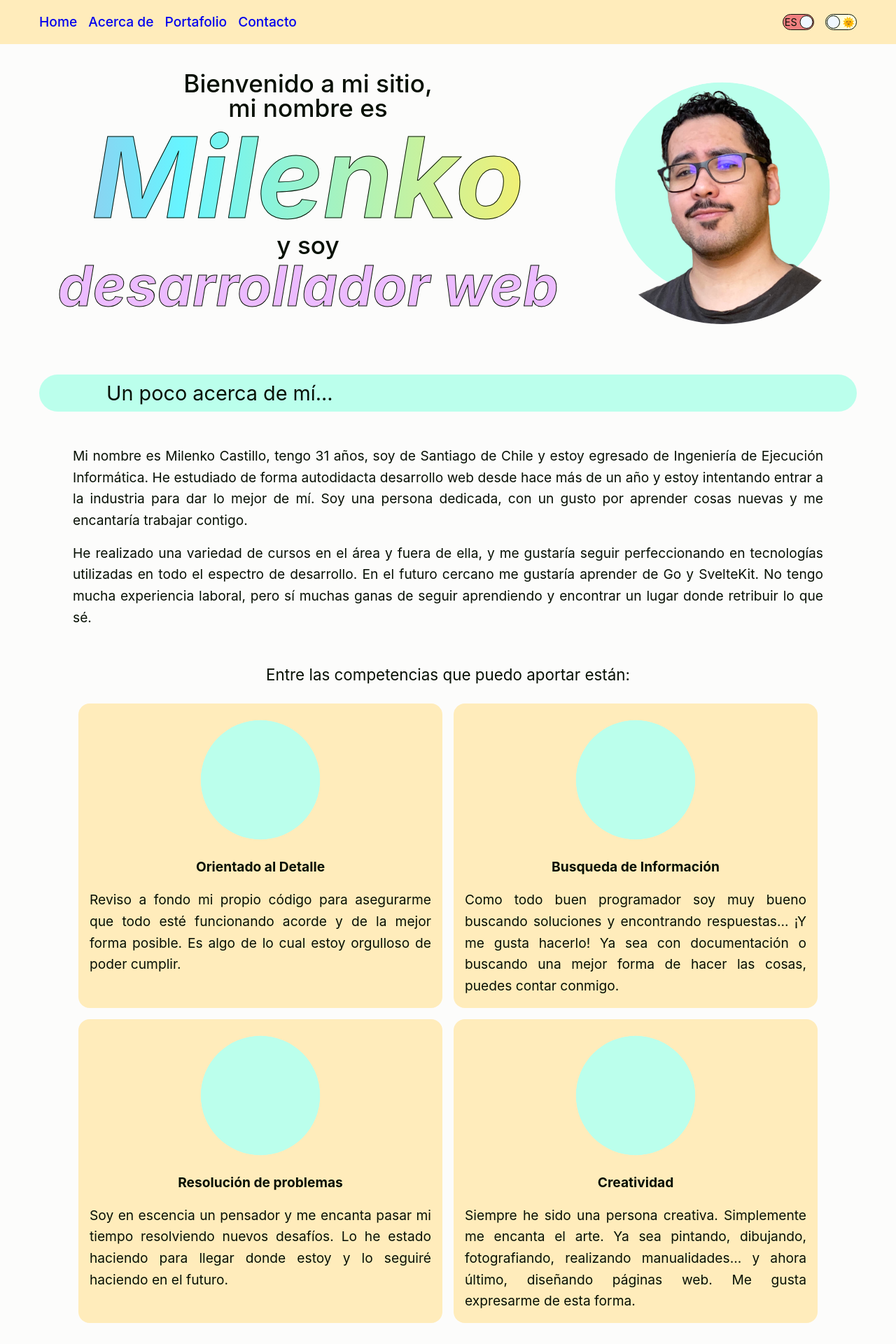
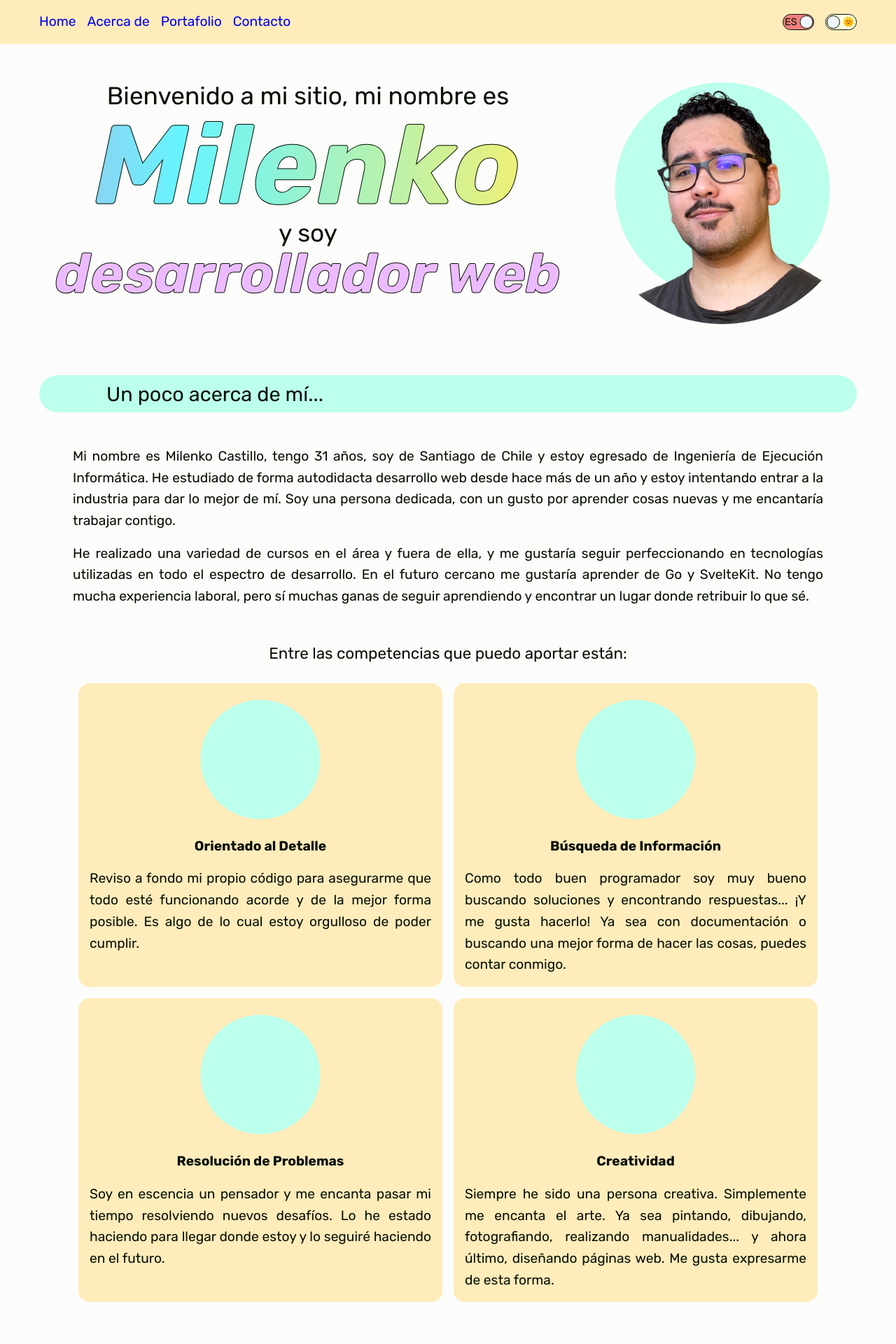
Before and after one commit to stixbunny/portfolio, a Vue app: page / in a window 1280 px wide. Shown: the top 1920 px of the page at 70% size. Built offline with nearby package versions, Linux system fonts and the light colour scheme; some icons are missing.

Commit message:
minor changes

```diff
--- a/src/assets/base.css
+++ b/src/assets/base.css
@@ -1,3 +1,5 @@
+@import url('https://fonts.googleapis.com/css2?family=Rubik:ital,wght@0,300;0,400;0,700;1,400;1,700&display=swap');
+
 :root {
   color-scheme: light dark;
 
@@ -88,9 +90,7 @@ body {
     background-color 0.3s;
   line-height: 1.6;
   font-family:
-    Inter,
-    -apple-system,
-    BlinkMacSystemFont,
+    'Rubik',
     'Segoe UI',
     Roboto,
     Oxygen,
--- a/src/components/sections/ContactSection.vue
+++ b/src/components/sections/ContactSection.vue
@@ -28,9 +28,6 @@ ul {
   justify-content: space-around;
   align-content: center;
 }
-li {
-  /* flex-basis: 20%; */
-}
 a {
   display: flex;
   flex-direction: column;
@@ -45,4 +42,9 @@ svg {
 span {
   color: var(--color-text);
 }
+@media (min-width: 35rem) {
+  ul {
+    padding-inline: calc(var(--section-row-gap) * 7);
+  }
+}
 </style>
--- a/src/components/sections/HomeSection.vue
+++ b/src/components/sections/HomeSection.vue
@@ -55,6 +55,7 @@ h1 {
   font-size: var(--font-l);
   line-height: 1;
   text-wrap: balance;
+  text-align: center;
 }
 span {
   display: block;
@@ -134,6 +135,16 @@ img {
     position: relative;
   }
 }
+@media (min-width: 60em) {
+  span:first-child {
+    display: inline;
+    text-align: center;
+  }
+  span:nth-child(2) {
+    display: inline;
+    text-align: center;
+  }
+}
 </style>
 
 <style>
--- a/src/components/sections/PortfolioSection.vue
+++ b/src/components/sections/PortfolioSection.vue
@@ -136,7 +136,7 @@ li {
   align-items: center;
   justify-content: center;
   position: relative;
-  /* width: 50%; */
+  width: 70%;
   /* max-height: 50%; */
   /* margin-block: 2rem; */
   color: var(--color-accent);
@@ -158,6 +158,13 @@ img {
   align-items: center;
   gap: 1rem;
   font-size: var(--font-small);
+  font-style: italic;
+}
+a {
+  color: var(--color-text) !important;
+}
+a:hover {
+  color: var(--color-accent) !important;
 }
 .made-with {
   display: flex;
--- a/src/i18n/i18n.js
+++ b/src/i18n/i18n.js
@@ -86,10 +86,10 @@ const messages = {
       detailoriented: 'Orientado al Detalle',
       detailorienteddesc:
         'Reviso a fondo mi propio código para asegurarme que todo esté funcionando acorde y de la mejor forma posible. Es algo de lo cual estoy orgulloso de poder cumplir.',
-      research: 'Busqueda de Información',
+      research: 'Búsqueda de Información',
       researchdesc:
         'Como todo buen programador soy muy bueno buscando soluciones y encontrando respuestas... ¡Y me gusta hacerlo! Ya sea con documentación o buscando una mejor forma de hacer las cosas, puedes contar conmigo.',
-      problemsolving: 'Resolución de problemas',
+      problemsolving: 'Resolución de Problemas',
       problemsolvingdesc:
         'Soy en escencia un pensador y me encanta pasar mi tiempo resolviendo nuevos desafíos. Lo he estado haciendo para llegar donde estoy y lo seguiré haciendo en el futuro.',
       creativity: 'Creatividad',
```
